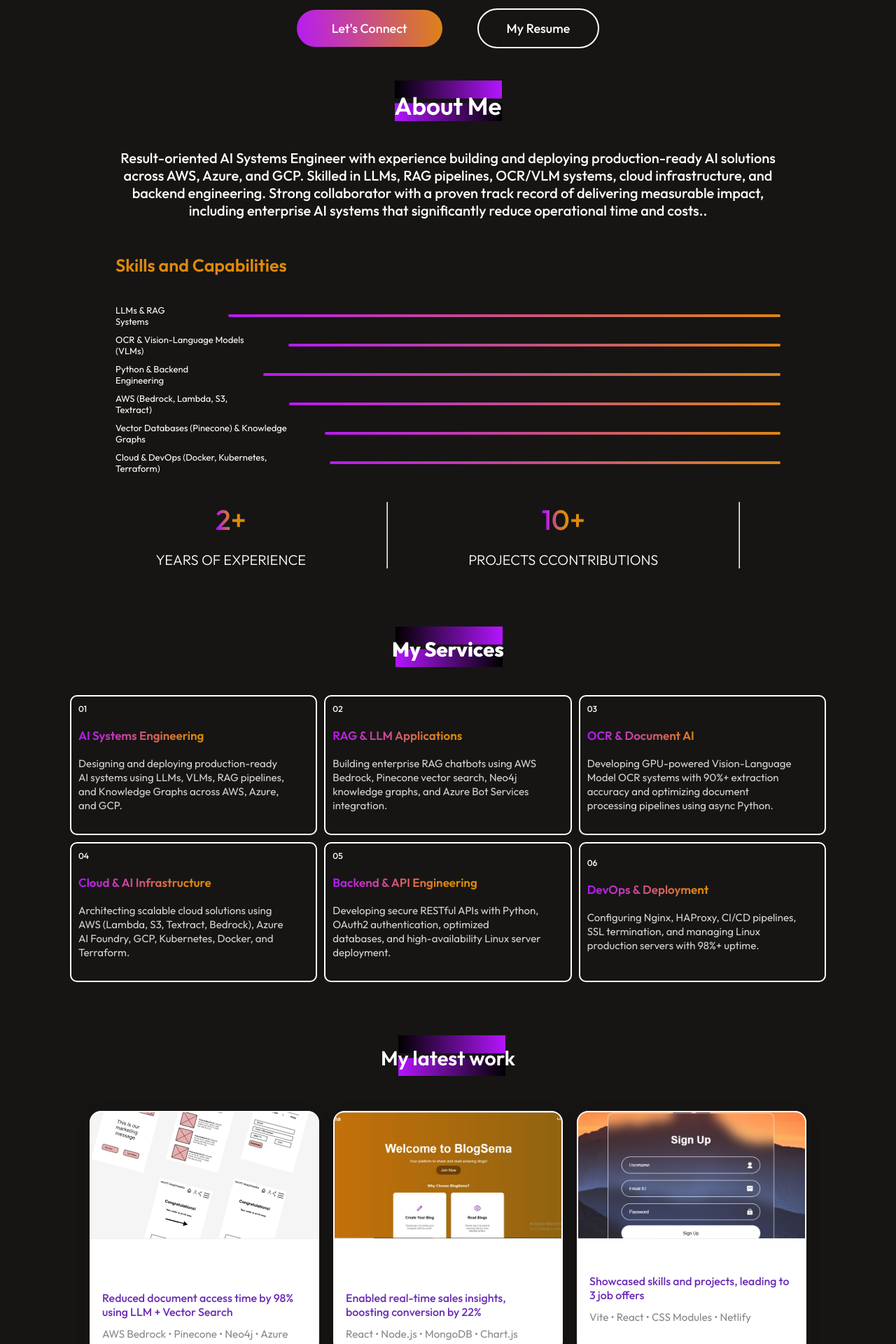
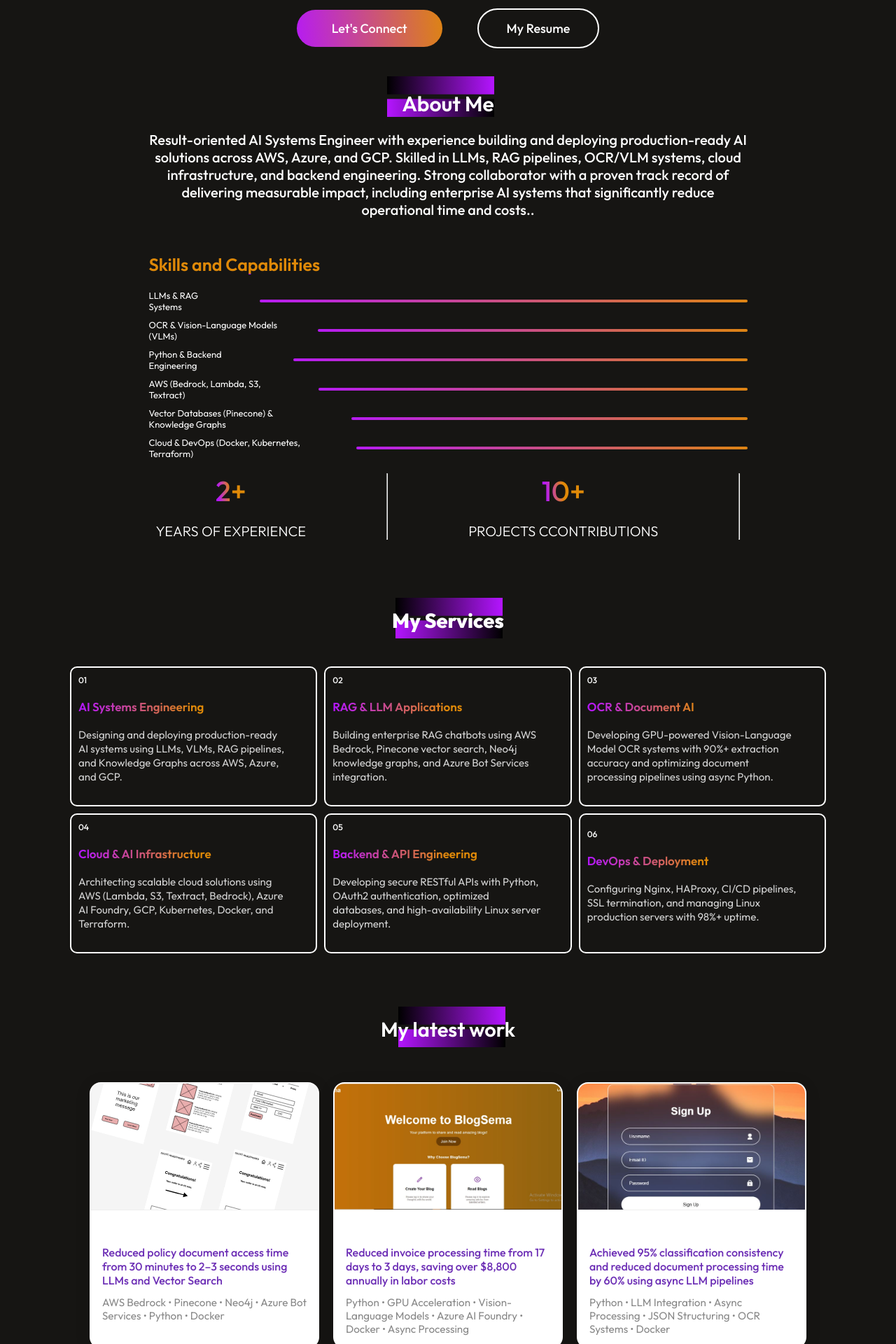
Before and after one commit to BettyNyambura/my-portfolio-project, a React (Vite) app: page / in a window 1280 px wide. Shown: the part 560-2480 px from the top of the page at 70% size. Built offline with nearby package versions, Linux system fonts and the light colour scheme.

Commit message:
Editting popup for work description

```diff
--- a/src/Components/About/About.css
+++ b/src/Components/About/About.css
@@ -3,7 +3,7 @@
     flex-direction: column;
     align-items: center;
     justify-content: center;
-    gap: 40px;
+    gap: 20px;
     margin: 40px auto;
     max-width: 950px;
     width: 100%;
@@ -13,12 +13,12 @@
 }
 .about-title h1{
     padding: 0px 0px;
-    font-size: 35px;
+    font-size: 30px;
     font-weight: 600;
 
 }
 .about-title img{
-    padding: -10px 20px;
+    padding: -5px 10px;
     position: absolute;
     bottom: 0;
     right: 0;
@@ -29,12 +29,12 @@
     display: flex;
     gap: 80px;
     justify-content: center;
-    width: 100%;
+    width: 90%;
 }
 .about-right{
     display: flex;
     flex-direction: column;
-    gap: 40px;
+    gap: 20px;
 }
 .about-left{
     padding: 40px;
--- a/src/Components/Contact/Contact.css
+++ b/src/Components/Contact/Contact.css
@@ -72,7 +72,7 @@
 }
 .contact-right input{
     border: none;
-    width: 400px;
+    width: 380px;
     height: 30px;
     padding-left: 20px;
     border-radius: 4px;
@@ -87,8 +87,8 @@
     color: white;
     border-radius: 50px;
     background: linear-gradient(250deg, #DF8908 -5%, #B415FF 100%);
-    font-size: 18px;
-    padding: 10px 40px;
+    font-size: 15px;
+    padding: 10px 30px;
     margin-bottom: 100px;
     cursor: pointer;
     transition: 0.3s;
--- a/src/Components/Contact/Contact.jsx
+++ b/src/Components/Contact/Contact.jsx
@@ -8,10 +8,18 @@ import call_icon from '../../assets/call_icon.svg'
 const Contact = () => {
     const onSubmit = async (event) => {
         event.preventDefault();
-        const formData = new FormData(event.target);
+        const form = event.target;
+        const name = form.name.value.trim();
+        const email = form.email.value.trim();
+        const message = form.message.value.trim();
 
+        if (!name || !email || !message) {
+            alert("Please fill in all fields.");
+            return;
+        }
+
+        const formData = new FormData(form);
         formData.append("access_key", "d39eb0ef-7e53-4c63-b5e5-f34825d8316e");
-
         const object = Object.fromEntries(formData);
         const json = JSON.stringify(object);
 
--- a/src/Components/MyWork/MyWork.css
+++ b/src/Components/MyWork/MyWork.css
@@ -118,7 +118,7 @@
 }
 .mywork-modal-content h2,
 .mywork-modal-content h3 {
-    background: linear-gradient(267deg, #DA7c25 0.36%, #B923E1 102.06%);
+    background: linear-gradient(267deg, #DA7c25 0.36%, #B923E1 52.06%);
     -webkit-background-clip: text;
     -webkit-text-fill-color: transparent;
     background-clip: text;
@@ -151,7 +151,7 @@
     transition: background 0.2s, color 0.2s;
 }
 .mywork-modal-close:hover {
-    background: #6c2eb5;
+    background: #B923E1;
     color: #fff;
 }
 
--- a/src/assets/mywork_data.js
+++ b/src/assets/mywork_data.js
@@ -8,64 +8,67 @@ import project6_img from '../assets/proj8.JPG'
 const mywork_data = [
     {
         id: 1,
-        title: "Enterprise RAG Knowledge System",
-        impact: "Reduced document access time by 98% using LLM + Vector Search",
-        techStack: "AWS Bedrock • Pinecone • Neo4j • Azure",
+        title: "Enterprise RAG Chatbot",
+        impact: "Reduced policy document access time from 30 minutes to 2–3 seconds using LLMs and Vector Search",
+        techStack: "AWS Bedrock • Pinecone • Neo4j • Azure Bot Services • Python • Docker",
         img: project1_img,
-        problem: "Employees struggled to find relevant documents quickly, leading to wasted time and reduced productivity.",
+        problem: "Staff at a non-profit organization were spending up to 30 minutes searching for relevant policy documents, causing inefficiencies and frustration.",
         architectureImg: "/assets/rag-architecture.png",
         highlights: [
-            "Embedding strategy",
-            "Chunking logic",
-            "Async processing",
-            "Model evaluation"
+            "Designed a Retrieval-Augmented Generation (RAG) pipeline integrating LLM embeddings with vector search",
+            "Implemented intelligent document chunking for multi-page and multi-format documents",
+            "Built asynchronous Python backend to handle high concurrency and fast responses",
+            "Evaluated and selected models to achieve high retrieval accuracy and consistency",
+            "Integrated with Azure Bot Services for seamless access via Microsoft Teams"
         ],
         metrics: [
-            { label: "98% reduction in access time", value: "98%" },
-            { label: "83% faster processing", value: "83%" },
-            { label: "$8,800 annual cost savings", value: "$8,800" }
+            { label: "Reduction in document access time", value: "98%" },
+            { label: "Faster processing of queries", value: "83%" },
         ]
     },
     {
         id: 2,
-        title: "E-Commerce Analytics Dashboard",
-        impact: "Enabled real-time sales insights, boosting conversion by 22%",
-        techStack: "React • Node.js • MongoDB • Chart.js",
+        title: "GPU-Powered OCR Pipeline",
+        impact: "Reduced invoice processing time from 17 days to 3 days, saving over $8,800 annually in labor costs",
+        techStack: "Python • GPU Acceleration • Vision-Language Models • Azure AI Foundry • Docker • Async Processing",
         img: project2_img,
-        problem: "Lack of actionable analytics made it hard for managers to optimize sales strategies.",
-        architectureImg: "/assets/ecommerce-architecture.png",
+        problem: "Level 4 hospital staff were manually processing invoices, taking up to 17 days per batch, causing delays and high labor costs.",
+        architectureImg: "/assets/ocr-architecture.png",
         highlights: [
-            "Live data streaming",
-            "Custom charting",
-            "Role-based access",
-            "Automated reporting"
+            "Architected a GPU-powered Vision-Language Model (VLM) OCR system for high-volume document processing",
+            "Implemented precision prompt engineering for improved extraction accuracy",
+            "Optimized async Python pipelines for faster multi-page invoice processing",
+            "Structured OCR outputs into JSON for downstream use and integration",
+            "Evaluated multiple OCR models and benchmarked on FUNSD dataset to achieve 90% extraction accuracy"
         ],
         metrics: [
-            { label: "22% increase in conversion", value: "22%" },
-            { label: "Real-time insights", value: "Real-time" },
-            { label: "$5,200 monthly revenue boost", value: "$5,200" }
+            { label: "Reduction in processing time", value: "83%" },
+            { label: "Extraction accuracy achieved", value: "90%" },
+            { label: "Annual labor cost savings", value: "$8,800" },
+            { label: "Invoices processed per day (approx.)", value: "5x increase" }
         ]
     },
     {
         id: 3,
-        title: "Personal Portfolio Website",
-        impact: "Showcased skills and projects, leading to 3 job offers",
-        techStack: "Vite • React • CSS Modules • Netlify",
+        title: "Intelligent OCR Optimization",
+        impact: "Achieved 95% classification consistency and reduced document processing time by 60% using async LLM pipelines",
+        techStack: "Python • LLM Integration • Async Processing • JSON Structuring • OCR Systems • Docker",
         img: project3_img,
-        problem: "Needed a modern, responsive site to highlight experience and attract recruiters.",
-        architectureImg: "/assets/portfolio-architecture.png",
+        problem: "Existing OCR system was slow and inconsistent when processing multi-modal documents, causing delays and manual correction work.",
+        architectureImg: "/assets/ocr-optimization-architecture.png",
         highlights: [
-            "Responsive design",
-            "Lazy loading",
-            "SEO optimization",
-            "Continuous deployment"
+            "Integrated async Python LLMs to intelligently chunk and structure multi-modal OCR outputs",
+            "Optimized pipeline to reduce redundant processing and improve throughput",
+            "Transformed raw OCR outputs into structured JSON for downstream applications",
+            "Ensured high classification consistency across document types and formats",
+            "Benchmarking and fine-tuning to achieve 95%+ classification accuracy"
         ],
         metrics: [
-            { label: "3 job offers received", value: "3" },
-            { label: "100% mobile friendly", value: "100%" },
-            { label: "<1s load time", value: "<1s" }
+            { label: "Classification consistency", value: "95%" },
+            { label: "Reduction in processing time", value: "60%" },
+            { label: "Integration-ready structured outputs", value: "100%" }
         ]
-    }
+    },
 ];
 
 export default mywork_data;
```
Lines whose indentation alone changed are shown as unchanged.
